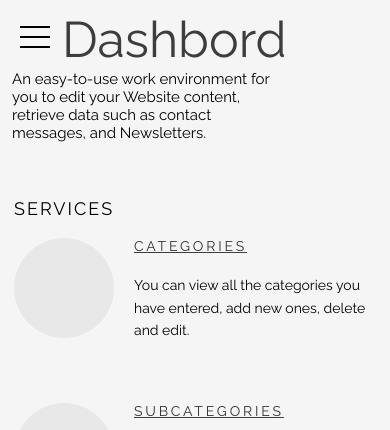
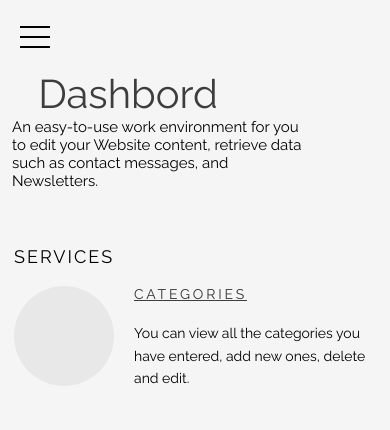
Before and after one commit to jvorte/dashboard, a PHP site: page / in a window 390 px wide. Shown: the top 430 px of the page. Run offline with PHP 8.4, Linux system fonts and the light colour scheme; some libraries are stand-ins or nearby versions.

Commit message:
First Commit

```diff
--- a/css/style.css
+++ b/css/style.css
@@ -598,30 +524,8 @@ body.offcanvas #fh5co-main, body.offcanvas .fh5co-nav-toggle {
   display: table;
   overflow: hidden;
 }
-@media screen and (max-width: 768px) {
-  .work {
-    height: 400px;
-  }
-}
-@media screen and (max-width: 480px) {
-  .work {
-    height: 270px;
-  }
-  #site-title{
 
-  font-size: 50px;
-  margin: 10px 0 0 50px;
 
-  }
-  #site-subtitle{
-    font-size: 15px;
-    margin: 10px 0 0 0;
-
-  }
-  .top-area{
-    display: none;
-  }
-}
 .work .desc {
   display: table-cell;
   vertical-align: middle;
@@ -1236,5 +1059,223 @@ font-size: 14px;
 .js .animate-box {
   opacity: 0;
 }
+/* ----------------------media 1200px--------------------------------- */
+@media screen and (max-width: 1200px) {
+  .fh5co-feature.fh5co-feature-sm .fh5co-icon i {
+    font-size: 28px;
+  }
+  .fh5co-feature .fh5co-icon i {
+    font-size: 40px;
+  }
+  #fh5co-main {
+    width: 70%;
+  }
+  #fh5co-aside {
+    width: 30%;
+  }
+
+  #site-title {
+
+    font-size: 3vw;
+    color: #3c3d3f;
+    margin: 0 35px 0 0;
+    font-size: 100px;
+    width: 500px;
+
+  }
+
+  #site-subtitle{
+    margin: 0 55px 0 0;
+    width: 500px;
+
+  }
+
+.top-area{
+ margin: -140px 0 0 -45px;
+
+ }
+
+}
+/* ----------------------media 992px--------------------------------- */
+
+@media screen and (max-width: 992px) {
+  .fh5co-cards .fh5co-flex-wrap > div {
+    width: 100%;
+    margin-right: 0;
+  }
+  body {
+    font-size: 16px;
+  }
+}
+/* ----------------------media 768px--------------------------------- */
+
+@media screen and (max-width: 768px) {
+  .work .desc {
+    opacity: 1;
+    background: transparent !important;
+  }
+  #fh5co-hero .flexslider .slider-text > .slider-text-inner .btn {
+    width: 100%;
+  }
+  #fh5co-hero .flexslider .slider-text > .slider-text-inner {
+    text-align: center;
+  }
+  .blog-entry {
+    margin-bottom: 30px;
+  }
+  .work {
+    height: 400px;
+  }
+  #fh5co-hero .flexslider .slider-text > .slider-text-inner h1 {
+    font-size: 28px;
+  }
+
+  #fh5co-hero .flexslider .slider-text > .slider-text-inner .heading-section {
+    font-size: 30px;
+  }
+  .top-area{
+    /* display: none; */
+  }
+
+  .work .desc h3 {
+    -webkit-transform: translate3d(0, 0, 0);
+    transform: translate3d(0, 0, 0);
+    color: #fff;
+  }
+  .work .desc span {
+    -webkit-transform: translate3d(0, 0, 0);
+    transform: translate3d(0, 0, 0);
+  }
+
+  .row-bottom-padded-sm {
+    padding-bottom: 1em;
+  }
+  #map {
+    height: 200px;
+  }
+  .fh5co-cards {
+    padding: 1em 0;
+  }
+
+  .fh5co-counter .fh5co-number.fh5co-left {
+    width: 100%;
+    line-height: 1.2;
+  }
+
+  .fh5co-counter .fh5co-text {
+    width: 100%;
+    text-align: center;
+  }
+  .fh5co-social li a {
+    padding: 10px 8px;
+  }
+  .row-bottom-padded-lg {
+    padding-bottom: 1em;
+  }
+  .row-bottom-padded-md {
+    padding-bottom: 1em;
+  }
+  #fh5co-main {
+    width: 100%;
+  }
+  #fh5co-main .fh5co-narrow-content {
+    width: 100%;
+    padding: 4em 1em;
+  }
+  #fh5co-aside .fh5co-footer {
+    position: relative;
+    bottom: 0;
+  }
+  #fh5co-aside #fh5co-main-menu ul {
+    margin: 0 0 2em 0;
+  }
+  #fh5co-aside #fh5co-logo {
+    margin-bottom: 1em;
+
+  }
+  #fh5co-aside {
+    width: 270px;
+    -moz-transform: translateX(-270px);
+    -webkit-transform: translateX(-270px);
+    -ms-transform: translateX(-270px);
+    -o-transform: translateX(-270px);
+    transform: translateX(-270px);
+  }
+  .fh5co-nav-toggle {
+    opacity: 1;
+    visibility: visible;
+  }
+  .fh5co-heading {
+    margin-bottom: 1em;
+  }
+
+}
+/* ----------------------media 480px--------------------------------- */
+@media screen and (max-width: 767px) {
+
+  #site-title {
+
+   color: #3c3d3f;
+    margin: 0 35px 0 15px;
+    font-size: 70px;
+    /* width: 300px; */
+
+  }
+
+  #site-subtitle{
+    margin: 0 55px 0 0;
+    width: 300px;
+
+  }
+
+.top-area{
+ margin: -290px 0 0 345px;
+
+ }
+ .top-area{
+  /* display: none; */
+}
+
+}
+/* ----------------------media 480px--------------------------------- */
+@media screen and (max-width: 480px) {
+  .col-xxs-12 {
+    float: none;
+    width: 100%;
+  }
+  figure figcaption {
+    width: 100%;
+  }
+  .work {
+    height: 270px;
+  }
+  #site-title{
+text-align: center;
+  font-size: 40px;
+  margin: 70px 00px 0 50px;
+
+  }
+  #site-subtitle{
+    font-size: 15px;
+    margin: 10px 0 0 0;
+
+  }
+  .top-area{
+    display: none;
+  }
+
+  #site-subtitle{
+    margin: 0 55px 0 0;
+    width: 300px;
+
+  }
+
+.top-area{
+ /* margin: -290px 0 0 345px; */
+
+ }
+
+}
+
 
 /*# sourceMappingURL=style.css.map */
```
Also changed, not shown: other parts of css/style.css (+24 -179 lines).
